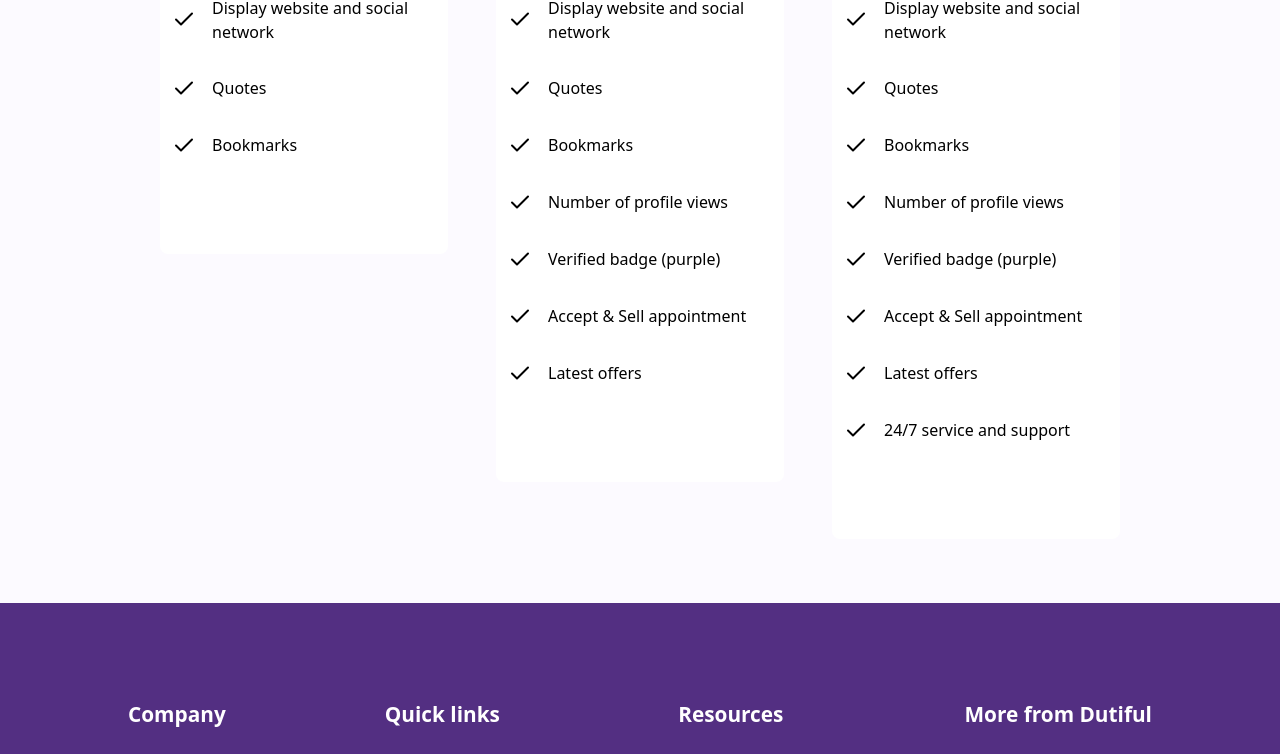
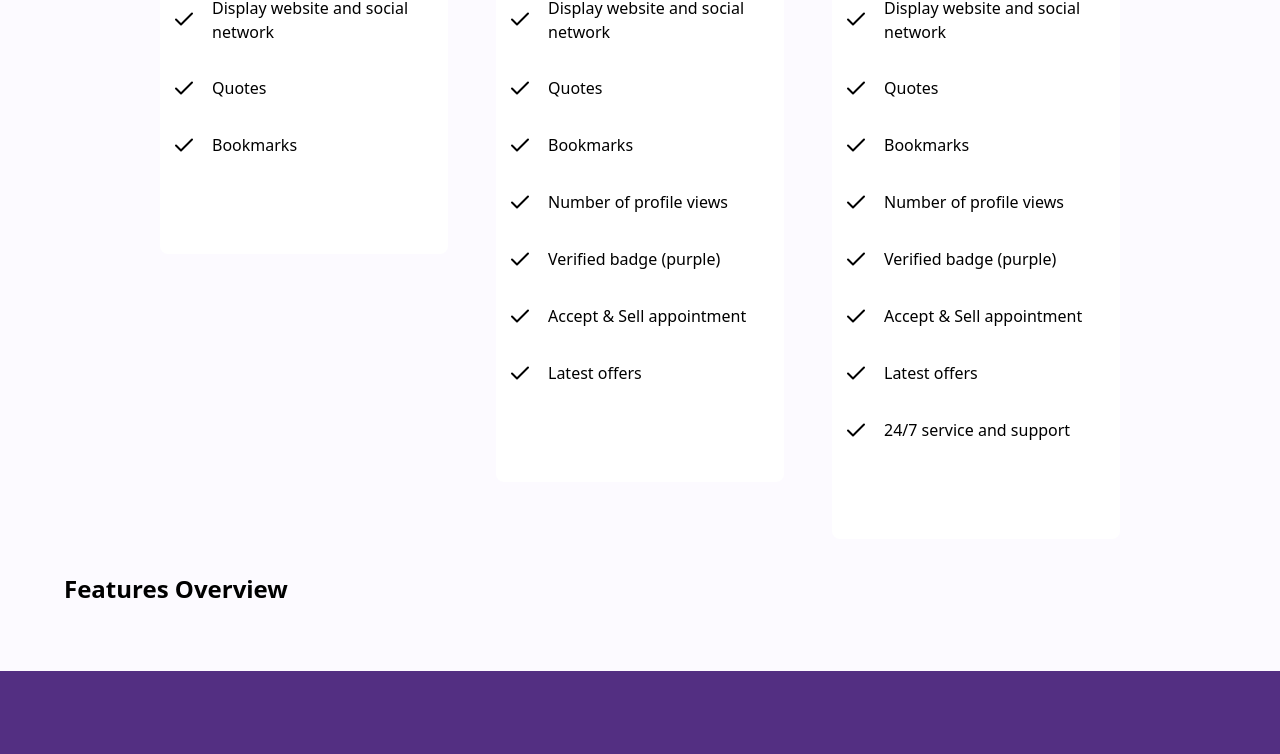
Before and after one commit to davidfayanju1/Dutiful, a React (Vite) app: page /plans in a window 1280 px wide. Shown: the part 1298-2052 px from the top of the page. Built offline with nearby package versions, Linux system fonts and the light colour scheme.

Commit message:
Small medium changes

```diff
--- a/src/pages/inner/Plans.jsx
+++ b/src/pages/inner/Plans.jsx
@@ -91,7 +91,8 @@ const Plans = () => {
         </span>
       </div>
 
-      <section className="w-full bg-[#FCFAFF] mx-auto md:p-[4rem] p-[1rem] min-h-[100vh] flex md:flex-row flex-col gap-[3rem] items-start justify-center">
+      <section className="w-full bg-[#FCFAFF] mx-auto md:p-[4rem] p-[1rem] min-h-[100vh]">
+        <div className="cards_container flex md:flex-row flex-col gap-[3rem] items-start justify-center">
           {plans.map((item) => (
             <div
               className="item_card h-full px-3 py-[4rem] md:w-[25%] w-full rounded-[8px] bg-white"
@@ -123,6 +124,11 @@ const Plans = () => {
               </div>
             </div>
           ))}
+        </div>
+
+        <section className="features_overview mt-8">
+          <h1 className="font-semibold text-[1.5rem] ">Features Overview </h1>
+        </section>
       </section>
     </CommonLayout>
   );
```
Lines whose indentation alone changed are shown as unchanged.
